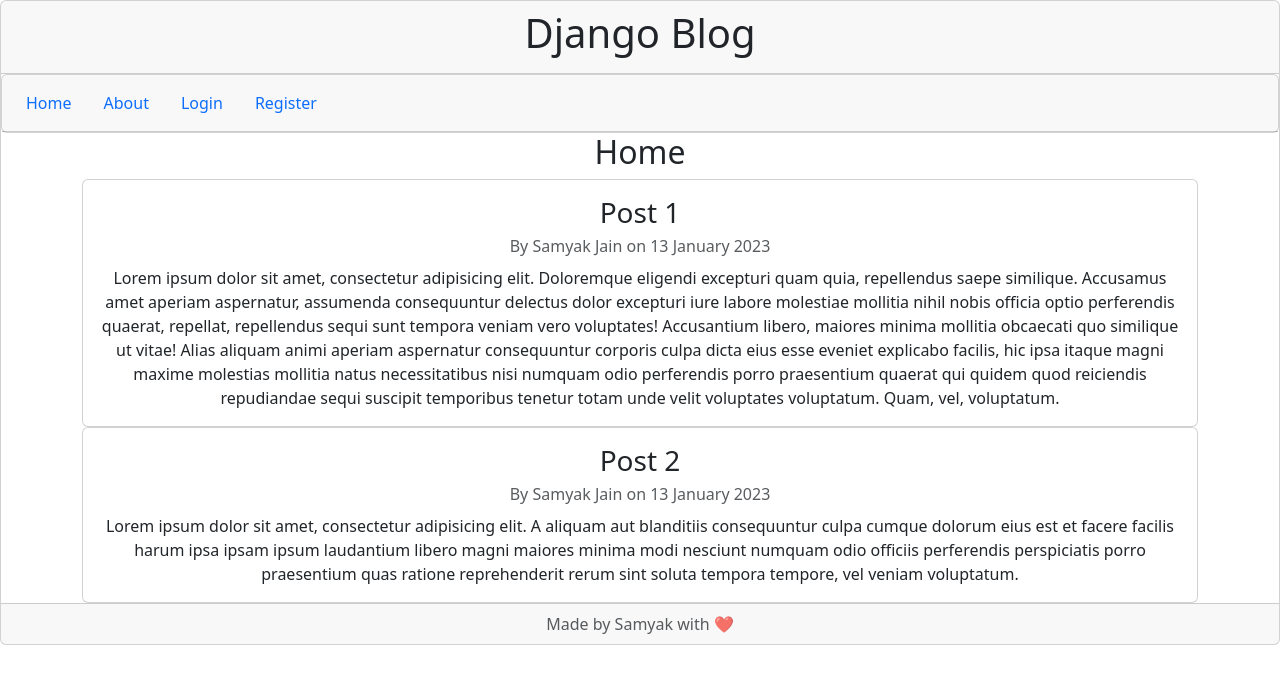
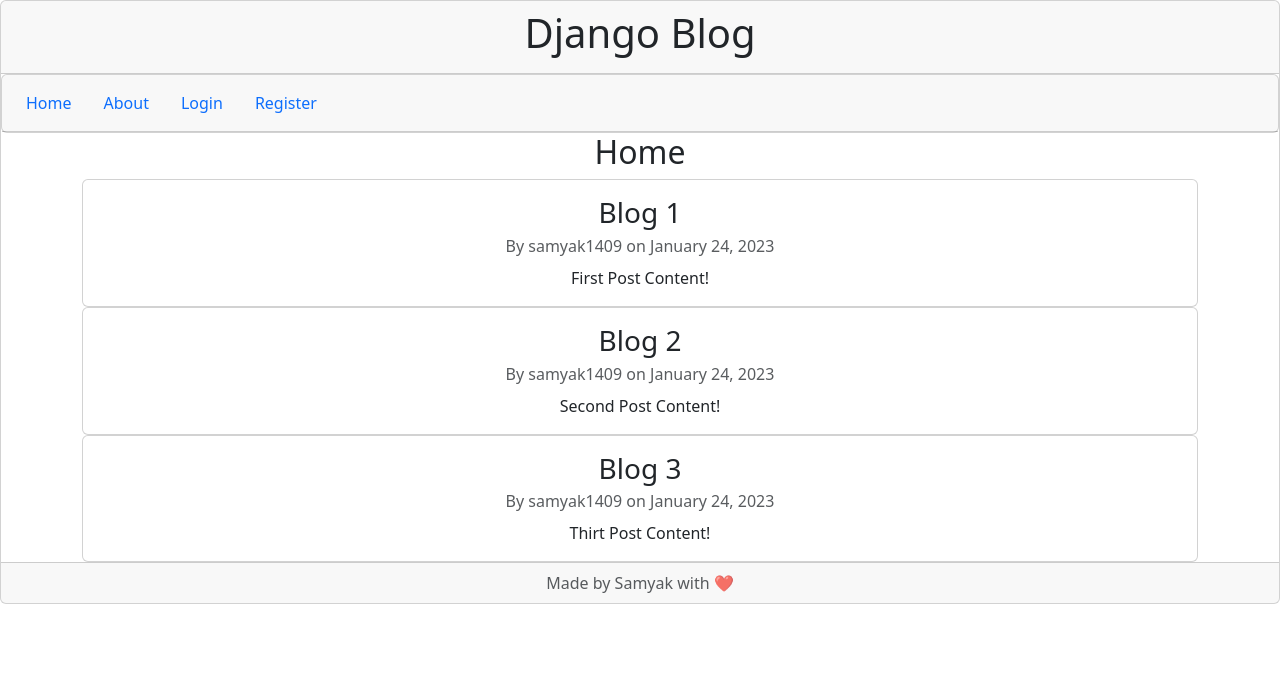
Before and after one commit to samyak1409/django, a Django app: page / in a window 1280 px wide. Shown: the top 684 px of the page. Run offline with Django 4.2, Linux system fonts and the light colour scheme; data comes from the database, SQL or seed files in the repository.

Commit message:
vid 5: added the data source to views, fixed date formatting

```diff
--- a/django_project/blog/templates/blog/home.html
+++ b/django_project/blog/templates/blog/home.html
@@ -9,7 +9,7 @@
 <div class="card">
   <div class="card-body">
     <h3>{{ post.title }}</h3>
-    <p class="card-subtitle mb-2 text-muted">By {{ post.author }} on {{ post.date }}</p>
+    <p class="card-subtitle mb-2 text-muted">By {{ post.author }} on {{ post.date_posted|date:"F d, Y" }}</p>
     <p class="card-text">{{ post.content }}</p>
   </div>
 </div>
--- a/django_project/blog/views.py
+++ b/django_project/blog/views.py
@@ -1,29 +1,12 @@
 from django.shortcuts import render
-
+from .models import Post
 
 # Create your views here.
 
 
-posts = [
-    {
-        'title': 'Post 1',
-        'author': 'Samyak Jain',
-        'date': '13 January 2023',
-        'content': 'Lorem ipsum dolor sit amet, consectetur adipisicing elit. Doloremque eligendi excepturi quam quia, repellendus saepe similique. Accusamus amet aperiam aspernatur, assumenda consequuntur delectus dolor excepturi iure labore molestiae mollitia nihil nobis officia optio perferendis quaerat, repellat, repellendus sequi sunt tempora veniam vero voluptates! Accusantium libero, maiores minima mollitia obcaecati quo similique ut vitae! Alias aliquam animi aperiam aspernatur consequuntur corporis culpa dicta eius esse eveniet explicabo facilis, hic ipsa itaque magni maxime molestias mollitia natus necessitatibus nisi numquam odio perferendis porro praesentium quaerat qui quidem quod reiciendis repudiandae sequi suscipit temporibus tenetur totam unde velit voluptates voluptatum. Quam, vel, voluptatum.'
-    },
-    {
-        'title': 'Post 2',
-        'author': 'Samyak Jain',
-        'date': '13 January 2023',
-        'content': 'Lorem ipsum dolor sit amet, consectetur adipisicing elit. A aliquam aut blanditiis consequuntur culpa cumque dolorum eius est et facere facilis harum ipsa ipsam ipsum laudantium libero magni maiores minima modi nesciunt numquam odio officiis perferendis perspiciatis porro praesentium quas ratione reprehenderit rerum sint soluta tempora tempore, vel veniam voluptatum.'
-    }
-]  # let's just pretend for now that we made a database call and got back this list of posts, and we want to display
-# these posts on our blog homepage
-
-
 def home(request):
     context = {
-        'posts': posts,
+        'posts': Post.objects.all(),
         'title': 'Home'
     }
     return render(request=request, template_name='blog/home.html', context=context)
```
